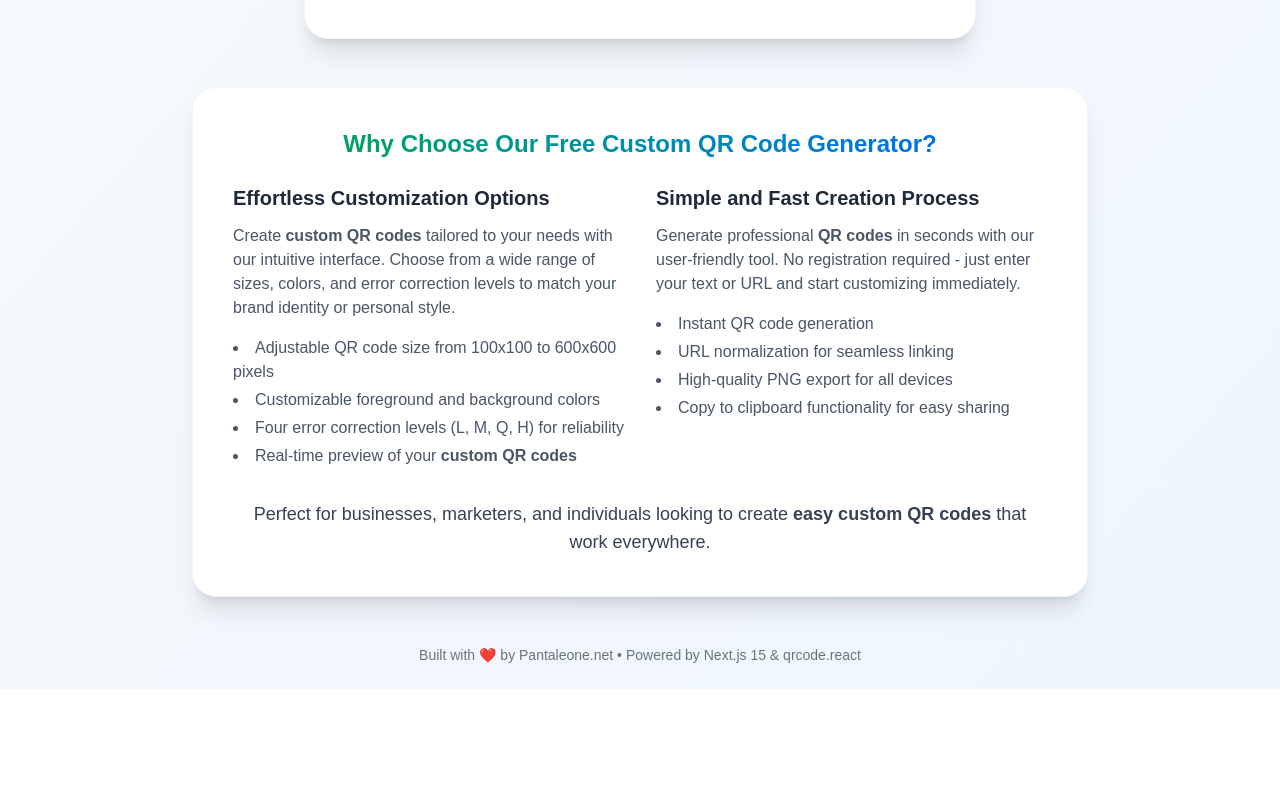
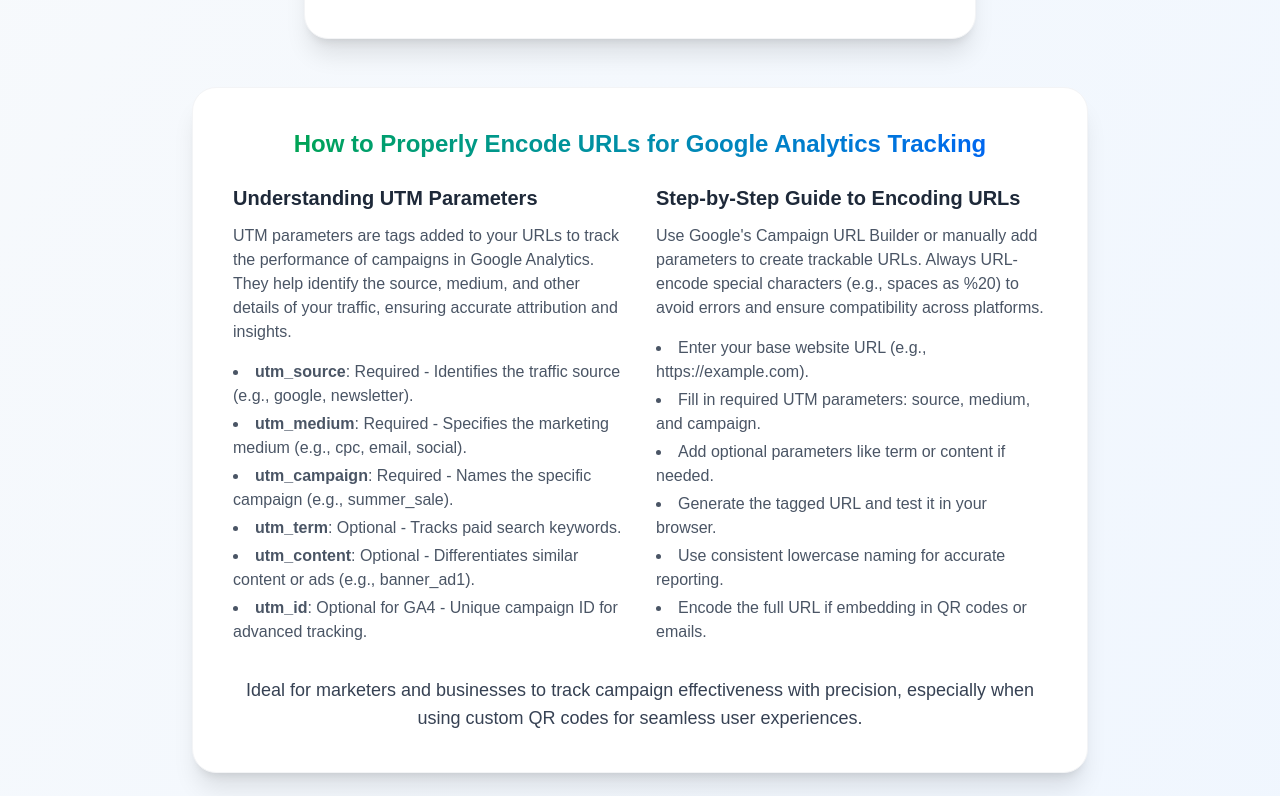
Before and after one commit to pantaleone-ai/QRCode-Generator-Nextjs15-React, a Next.js app: page / in a window 1280 px wide. Shown: the part 784-1580 px from the top of the page. Before the commit the page ends 1473 px from the top, so only its background shows below. Built offline with nearby package versions, Linux system fonts and the light colour scheme.

Commit message:
ga instructions

```diff
--- a/app/page.js
+++ b/app/page.js
@@ -55,7 +55,7 @@ const drawLogo = (ctx, centerX, centerY, logoSize) => {
 };
 
 export default function Home() {
-  const [qrValue, setQrValue] = useState("https://pantaleone.net");
+  const [qrValue, setQrValue] = useState("https://pantaleone.net?utm_source=qrcode&utm_medium=qr&utm_id=main-qr");
   const [qrSize, setQrSize] = useState(200);
   const [qrColor, setQrColor] = useState("#000000");
   const [qrBgColor, setQrBgColor] = useState("#ffffff");
@@ -279,6 +279,55 @@ export default function Home() {
       {/* Customization Features Section */}
       <section className="mt-12 bg-white shadow-xl rounded-3xl p-10 w-full max-w-4xl border border-gray-100">
         <h2 className="text-2xl font-bold text-center mb-6 bg-gradient-to-r from-green-600 to-blue-600 bg-clip-text text-transparent">
+          How to Properly Encode URLs for Google Analytics Tracking
+        </h2>
+
+        <div className="grid md:grid-cols-2 gap-8">
+          <div>
+            <h3 className="text-xl font-semibold text-gray-800 mb-3">
+              Understanding UTM Parameters
+            </h3>
+            <p className="text-gray-600 mb-4">
+              UTM parameters are tags added to your URLs to track the performance of campaigns in Google Analytics. They help identify the source, medium, and other details of your traffic, ensuring accurate attribution and insights.
+            </p>
+            <ul className="list-disc list-inside text-gray-600 space-y-1">
+              <li><strong>utm_source</strong>: Required - Identifies the traffic source (e.g., google, newsletter).</li>
+              <li><strong>utm_medium</strong>: Required - Specifies the marketing medium (e.g., cpc, email, social).</li>
+              <li><strong>utm_campaign</strong>: Required - Names the specific campaign (e.g., summer_sale).</li>
+              <li><strong>utm_term</strong>: Optional - Tracks paid search keywords.</li>
+              <li><strong>utm_content</strong>: Optional - Differentiates similar content or ads (e.g., banner_ad1).</li>
+              <li><strong>utm_id</strong>: Optional for GA4 - Unique campaign ID for advanced tracking.</li>
+            </ul>
+          </div>
+
+          <div>
+            <h3 className="text-xl font-semibold text-gray-800 mb-3">
+              Step-by-Step Guide to Encoding URLs
+            </h3>
+            <p className="text-gray-600 mb-4">
+              Use Google's Campaign URL Builder or manually add parameters to create trackable URLs. Always URL-encode special characters (e.g., spaces as %20) to avoid errors and ensure compatibility across platforms.
+            </p>
+            <ul className="list-disc list-inside text-gray-600 space-y-1">
+              <li>Enter your base website URL (e.g., https://example.com).</li>
+              <li>Fill in required UTM parameters: source, medium, and campaign.</li>
+              <li>Add optional parameters like term or content if needed.</li>
+              <li>Generate the tagged URL and test it in your browser.</li>
+              <li>Use consistent lowercase naming for accurate reporting.</li>
+              <li>Encode the full URL if embedding in QR codes or emails.</li>
+            </ul>
+          </div>
+        </div>
+
+        <div className="mt-8 text-center">
+          <p className="text-lg font-medium text-gray-700">
+            Ideal for marketers and businesses to track campaign effectiveness with precision, especially when using custom QR codes for seamless user experiences.
+          </p>
+        </div>
+      </section>
+
+            {/* Customization Features Section */}
+      <section className="mt-12 bg-white shadow-xl rounded-3xl p-10 w-full max-w-4xl border border-gray-100">
+        <h2 className="text-2xl font-bold text-center mb-6 bg-gradient-to-r from-green-600 to-blue-600 bg-clip-text text-transparent">
           Why Choose Our Free Custom QR Code Generator?
         </h2>
 
@@ -321,6 +370,7 @@ export default function Home() {
         </div>
       </section>
 
+
       <footer className="mt-12 text-center text-sm text-gray-500">
         Built with ❤️ by <a href="https://pantaleone.net" target="_blank">Pantaleone.net</a> • Powered by Next.js 15 & qrcode.react
       </footer>
```
